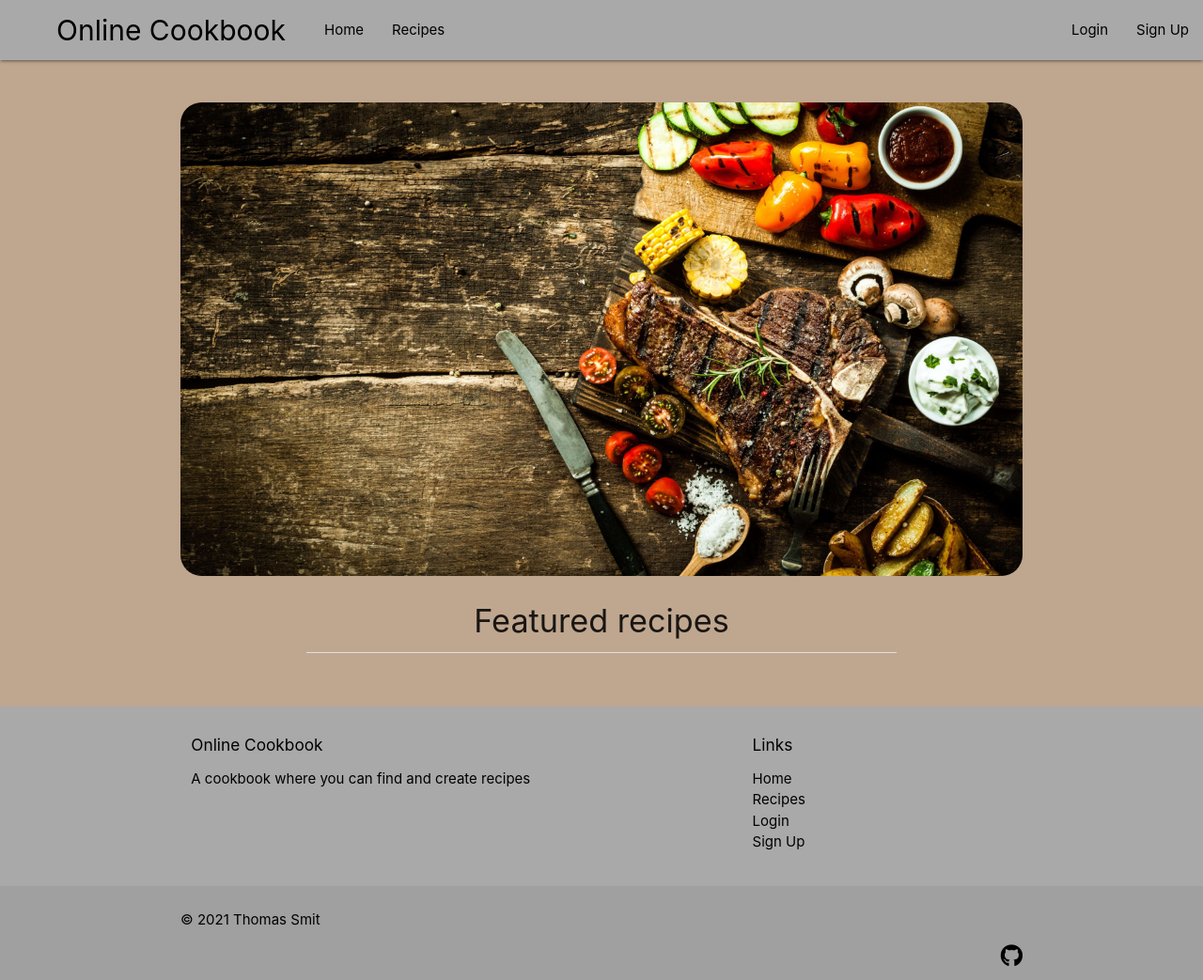
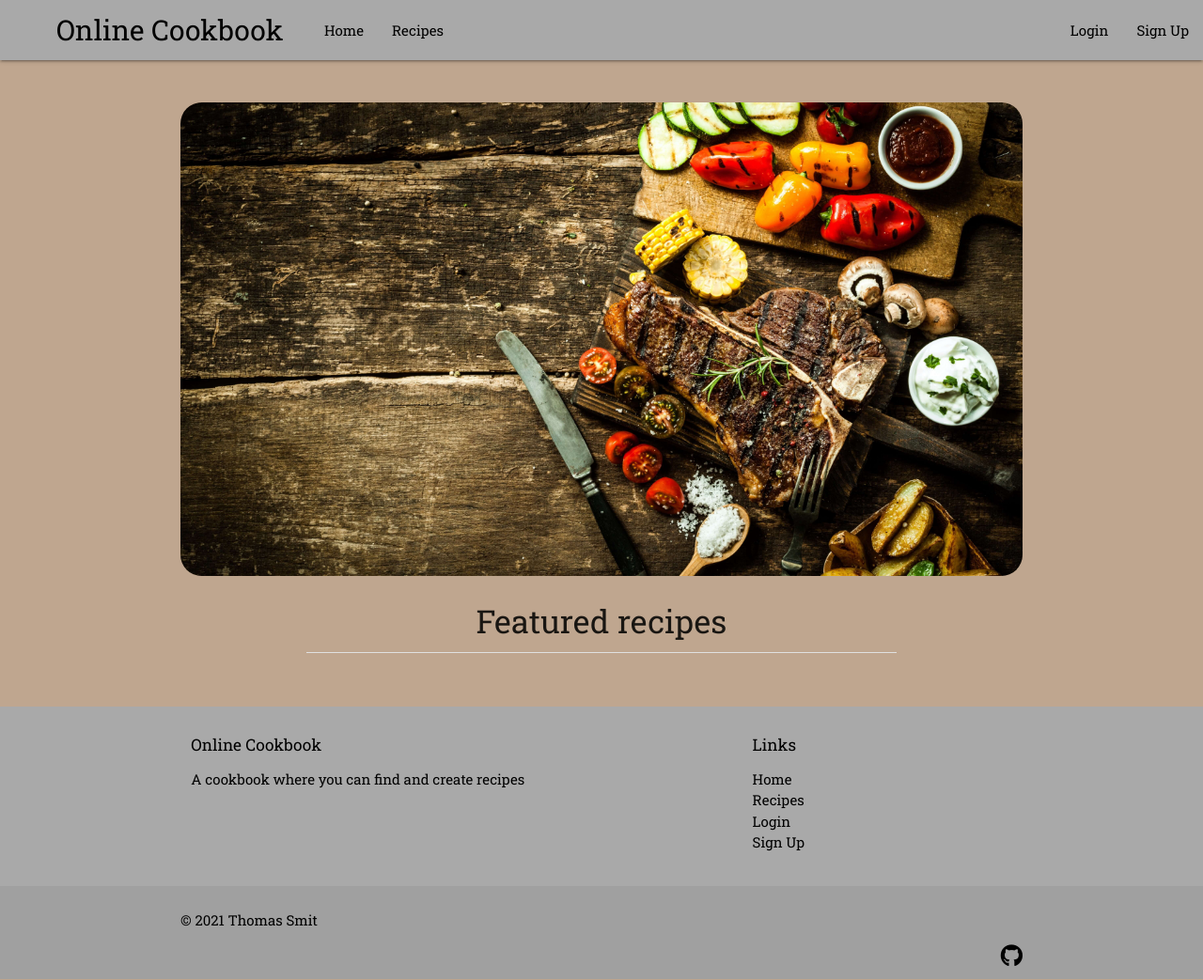
Before and after one commit to Code-Institute-Submissions/ThomasMSmit-Online-Cookbook_JuneSub, a Flask app: page / in a window 1280 px wide. Shown: the whole page at 94% size. Run offline with Flask 2, Linux system fonts and the light colour scheme; data that the repository does not hold is empty; some libraries are stand-ins or nearby versions.

Commit message:
Changed fonts of titles and sub titles

```diff
--- a/static/css/styles.css
+++ b/static/css/styles.css
@@ -1,3 +1,5 @@
+@import url('https://fonts.googleapis.com/css2?family=Open+Sans&family=Roboto+Slab&display=swap');
+
 body {
     background-size: cover;
     background-repeat: no-repeat;
@@ -13,7 +15,6 @@ body {
     min-height: calc(100vh - 253px);
 }
 
-
 /*Navbar*/
 
 nav {
@@ -28,6 +29,7 @@ nav ul a {
 
 .navbar {
     background-color: #a9a9a9;
+    font-family: 'Roboto Slab', serif;
 }
 
 nav .brand-logo {
@@ -37,6 +39,7 @@ nav .brand-logo {
 
 .sidenav {
     z-index: 9999;
+    font-family: 'Roboto Slab', serif;
 }
 
 .home {
@@ -53,6 +56,7 @@ nav .brand-logo {
 
 h1 {
     font-size: 3.4rem;
+    font-family: 'Roboto Slab', serif;
 }
 
 /* Page footer */
@@ -60,6 +64,7 @@ h1 {
 .page-footer {
     background-color: #a9a9a9;
     margin-top: 2.5rem;
+    font-family: 'Roboto Slab', serif;
 }
 
 /* Home page */
@@ -67,6 +72,10 @@ h1 {
 .home-image {
     border-radius: 1.5rem;
     margin-top: 3rem;
+}
+
+h4 {
+    font-family: 'Roboto Slab', serif;
 }
 
 /*Account page*/
--- a/templates/base.html
+++ b/templates/base.html
@@ -5,7 +5,7 @@
     <meta name="viewport" content="width=device-width, initial-scale=1.0">
     <meta http-equiv="X-UA-Compatible" content="ie=edge">
     <meta http-equiv="Cache-control" content="public">
-    <title>The Open Cookbook</title>
+    <title>Online Cookbook</title>
     <!-- Material Design Icons -->
     <link href="https://fonts.googleapis.com/icon?family=Material+Icons" rel="stylesheet">
     <!-- Materialize - Compiled and minified CSS -->
```
Also changed, not shown: readmecontent/images/color_pallet.png (added), readmecontent/images/colorpallet.png (deleted).
